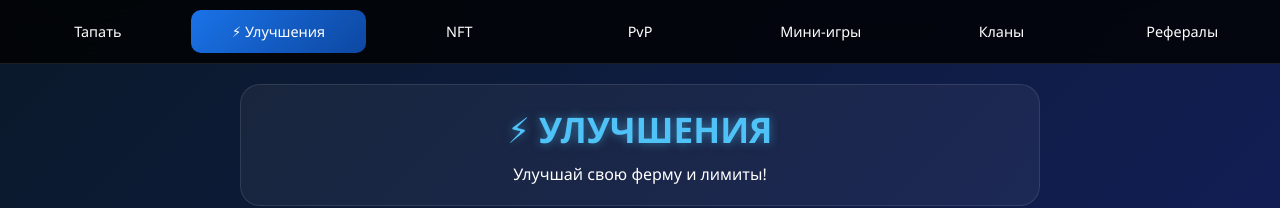
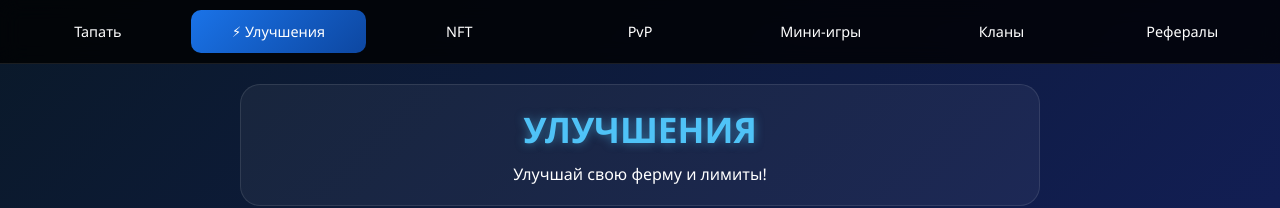
Before and after one commit to SredniuBob/suharikombat, a plain HTML site: page index.html in a window 1280 px wide. Both pictures are taken after a click on the button "⚡ Улучшения". Shown: the top 208 px of the page. Drawn offline with Linux system fonts and the light colour scheme.

Commit message:
Add files via upload

```diff
--- a/index.html
+++ b/index.html
@@ -509,7 +509,7 @@
         <!-- Улучшения -->
         <div id="upgrades-section" class="section">
             <div class="header">
-                <h1>⚡ УЛУЧШЕНИЯ</h1>
+                <h1> УЛУЧШЕНИЯ</h1>
                 <p>Улучшай свою ферму и лимиты!</p>
             </div>
             <div id="upgrades-container"></div>
```
